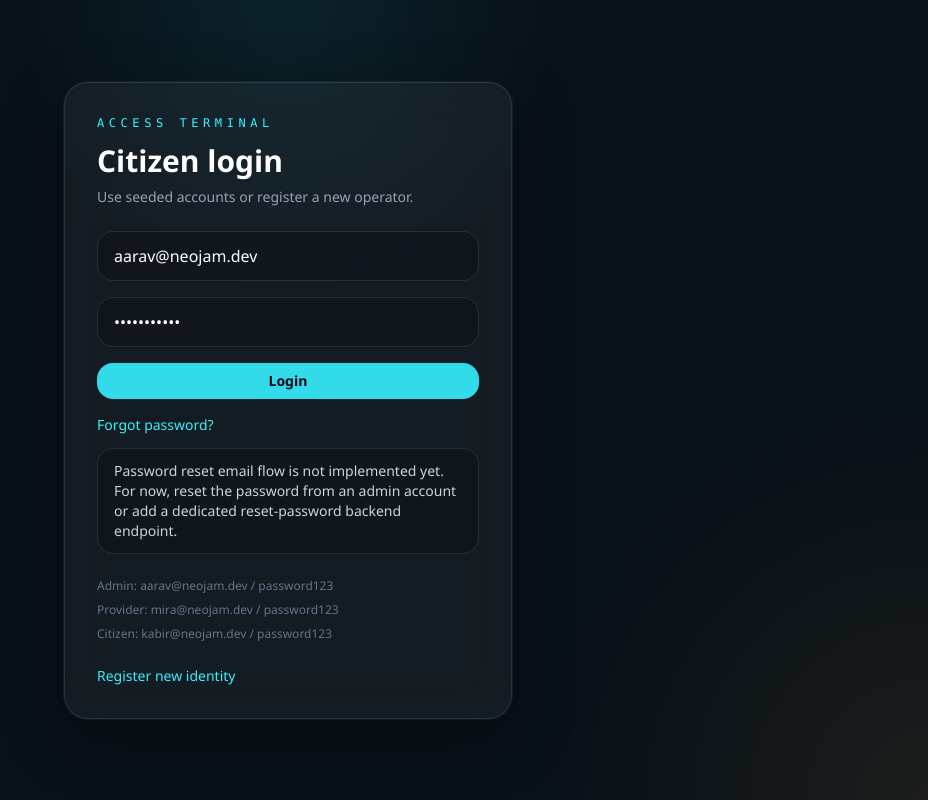
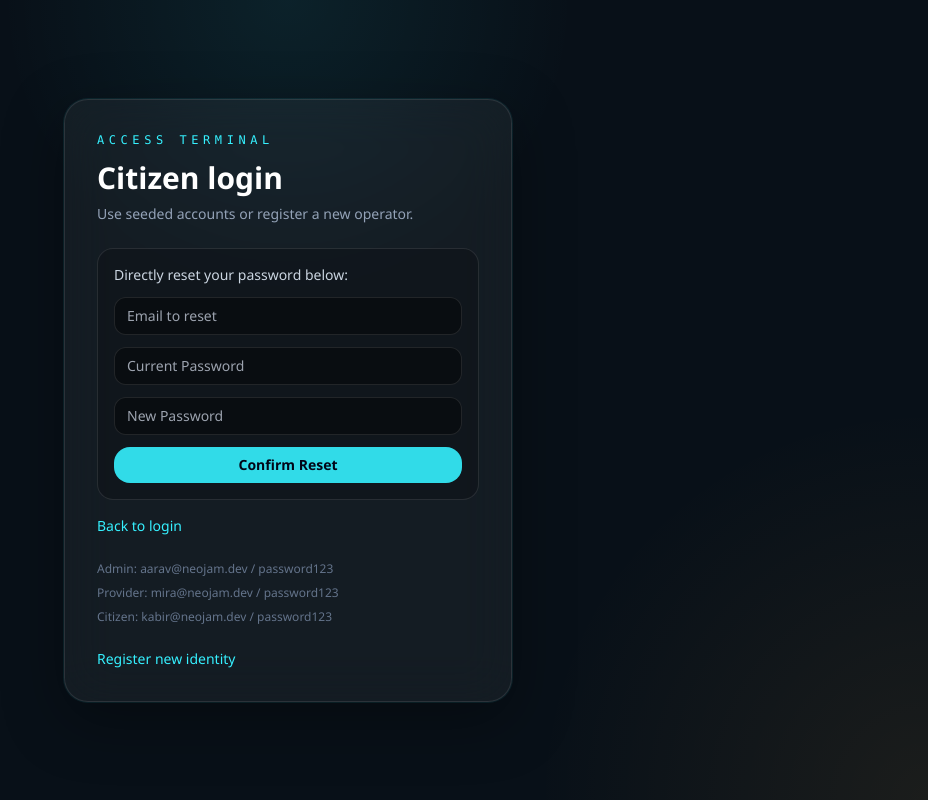
Before and after one commit to subh-sinha/Neo-Jamshedpur-Terminal, a React (Vite) app in the folder frontend/: page /login in a window 1280 px wide. Both pictures are taken after a click on the button "Forgot password?". Shown: the whole page, without its empty margins (352-1280 px from the left). Built offline with nearby package versions, Linux system fonts and the light colour scheme; no server answers.

Commit message:
fix reset password

```diff
--- a/frontend/src/api/services.js
+++ b/frontend/src/api/services.js
@@ -4,7 +4,8 @@ export const authApi = {
   register: (payload) => api.post("/auth/register", payload).then((res) => res.data),
   login: (payload) => api.post("/auth/login", payload).then((res) => res.data),
   me: () => api.get("/auth/me").then((res) => res.data),
-  updateProfile: (payload) => api.put("/auth/profile", payload).then((res) => res.data)
+  updateProfile: (payload) => api.put("/auth/profile", payload).then((res) => res.data),
+  resetPassword: (payload) => api.post("/auth/reset-password", payload).then((res) => res.data)
 };
 
 export const jobsApi = {
--- a/frontend/src/pages/auth/LoginPage.jsx
+++ b/frontend/src/pages/auth/LoginPage.jsx
@@ -10,6 +10,7 @@ export function LoginPage() {
   const navigate = useNavigate();
   const setAuth = useAuthStore((state) => state.setAuth);
   const [form, setForm] = useState({ email: demoCredentials[0].email, password: demoCredentials[0].password });
+  const [resetForm, setResetForm] = useState({ email: "", oldPassword: "", newPassword: "" });
   const [showResetHint, setShowResetHint] = useState(false);
   const mutation = useMutation({
     mutationFn: authApi.login,
@@ -19,12 +20,21 @@ export function LoginPage() {
     }
   });
 
+  const resetMutation = useMutation({
+    mutationFn: authApi.resetPassword,
+    onSuccess: () => {
+      // Keep form open to show success message, or handle however
+    }
+  });
+
   return (
     <div className="flex min-h-screen items-center justify-center px-4">
       <div className="panel w-full max-w-md p-8">
         <div className="font-mono text-xs uppercase tracking-[0.38em] text-cyber">Access Terminal</div>
         <h1 className="mt-3 text-3xl font-semibold">Citizen login</h1>
         <div className="mt-2 text-sm text-slate-400">Use seeded accounts or register a new operator.</div>
+        {!showResetHint ? (
+          <>
             <form
               className="mt-6 space-y-4"
               onSubmit={(event) => {
@@ -39,18 +49,59 @@ export function LoginPage() {
               </Button>
             </form>
             {mutation.error ? <div className="mt-3 text-sm text-danger">{mutation.error.response?.data?.message || "Login failed"}</div> : null}
+          </>
+        ) : (
+          <div className="mt-6 rounded-2xl border border-white/10 bg-black/20 p-4">
+            <div className="mb-3 text-sm text-slate-300">Directly reset your password below:</div>
+            <form
+              className="space-y-3"
+              onSubmit={(e) => {
+                e.preventDefault();
+                resetMutation.mutate(resetForm);
+              }}
+            >
+              <input
+                className="w-full rounded-xl border border-white/10 bg-black/40 px-3 py-2 text-sm outline-none"
+                value={resetForm.email}
+                onChange={(e) => setResetForm((c) => ({ ...c, email: e.target.value }))}
+                placeholder="Email to reset"
+                required
+              />
+              <input
+                className="w-full rounded-xl border border-white/10 bg-black/40 px-3 py-2 text-sm outline-none"
+                type="password"
+                value={resetForm.oldPassword}
+                onChange={(e) => setResetForm((c) => ({ ...c, oldPassword: e.target.value }))}
+                placeholder="Current Password"
+                required
+              />
+              <input
+                className="w-full rounded-xl border border-white/10 bg-black/40 px-3 py-2 text-sm outline-none"
+                type="password"
+                value={resetForm.newPassword}
+                onChange={(e) => setResetForm((c) => ({ ...c, newPassword: e.target.value }))}
+                placeholder="New Password"
+                required
+                minLength={6}
+              />
+              <Button className="w-full py-2 text-sm" type="submit" disabled={resetMutation.isPending}>
+                {resetMutation.isPending ? "Resetting..." : "Confirm Reset"}
+              </Button>
+            </form>
+            {resetMutation.error ? <div className="mt-3 text-sm text-danger">{resetMutation.error.response?.data?.message || "Reset failed"}</div> : null}
+            {resetMutation.isSuccess ? <div className="mt-3 text-sm text-emerald-400">Password reset successful! You can now login.</div> : null}
+          </div>
+        )}
         <button
           type="button"
           className="mt-4 text-sm text-cyber"
-          onClick={() => setShowResetHint((current) => !current)}
+          onClick={() => {
+            setShowResetHint((current) => !current);
+            resetMutation.reset();
+          }}
         >
-          Forgot password?
+          {showResetHint ? "Back to login" : "Forgot password?"}
         </button>
-        {showResetHint ? (
-          <div className="mt-3 rounded-2xl border border-white/10 bg-black/20 px-4 py-3 text-sm text-slate-300">
-            Password reset email flow is not implemented yet. For now, reset the password from an admin account or add a dedicated reset-password backend endpoint.
-          </div>
-        ) : null}
         <div className="mt-6 space-y-2 text-xs text-slate-500">
           {demoCredentials.map((cred) => (
             <div key={cred.email}>{cred.role}: {cred.email} / {cred.password}</div>
```
Also changed, not shown: 2 other files (tests, documents, lock files or other folders). Lines whose indentation alone changed are shown as unchanged.
